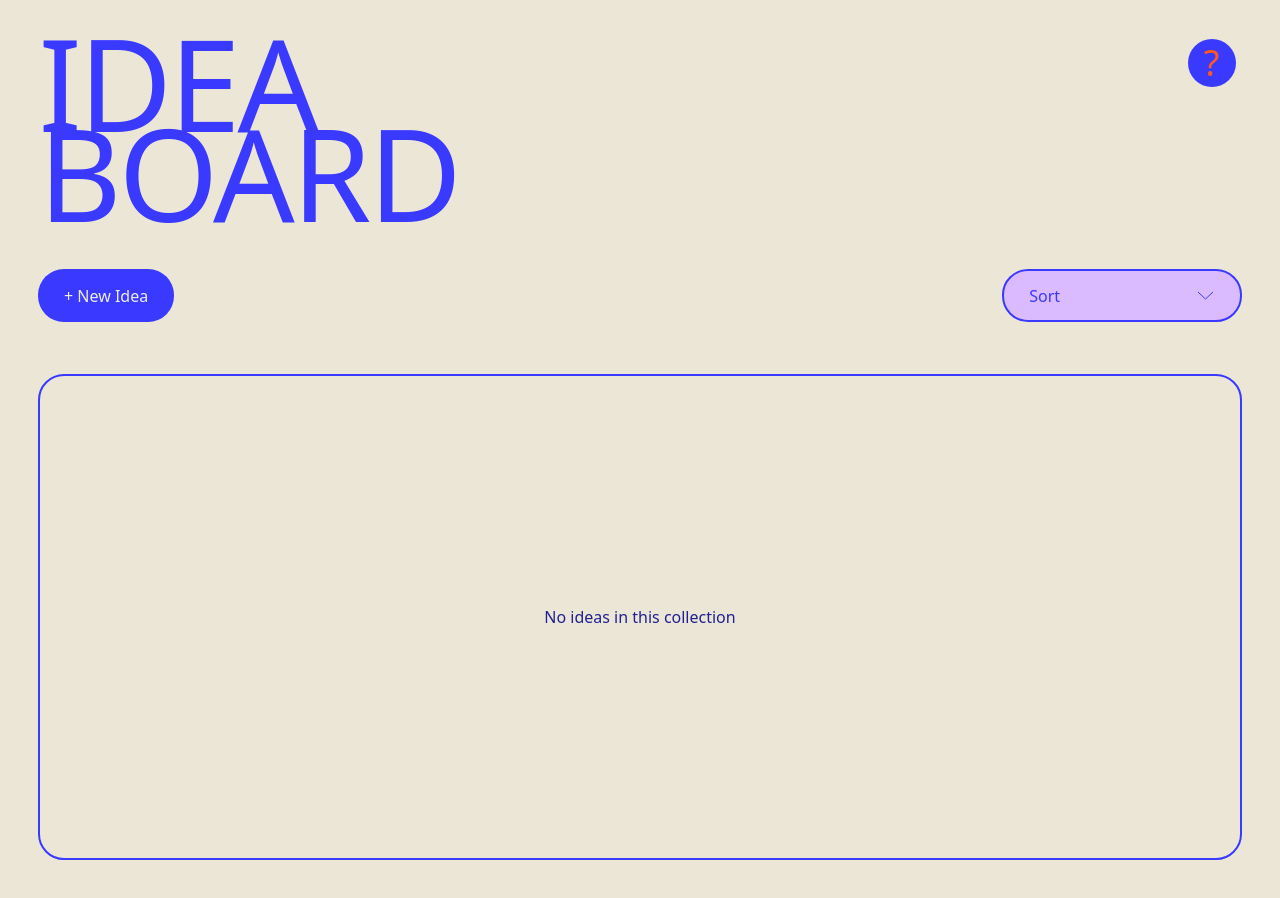
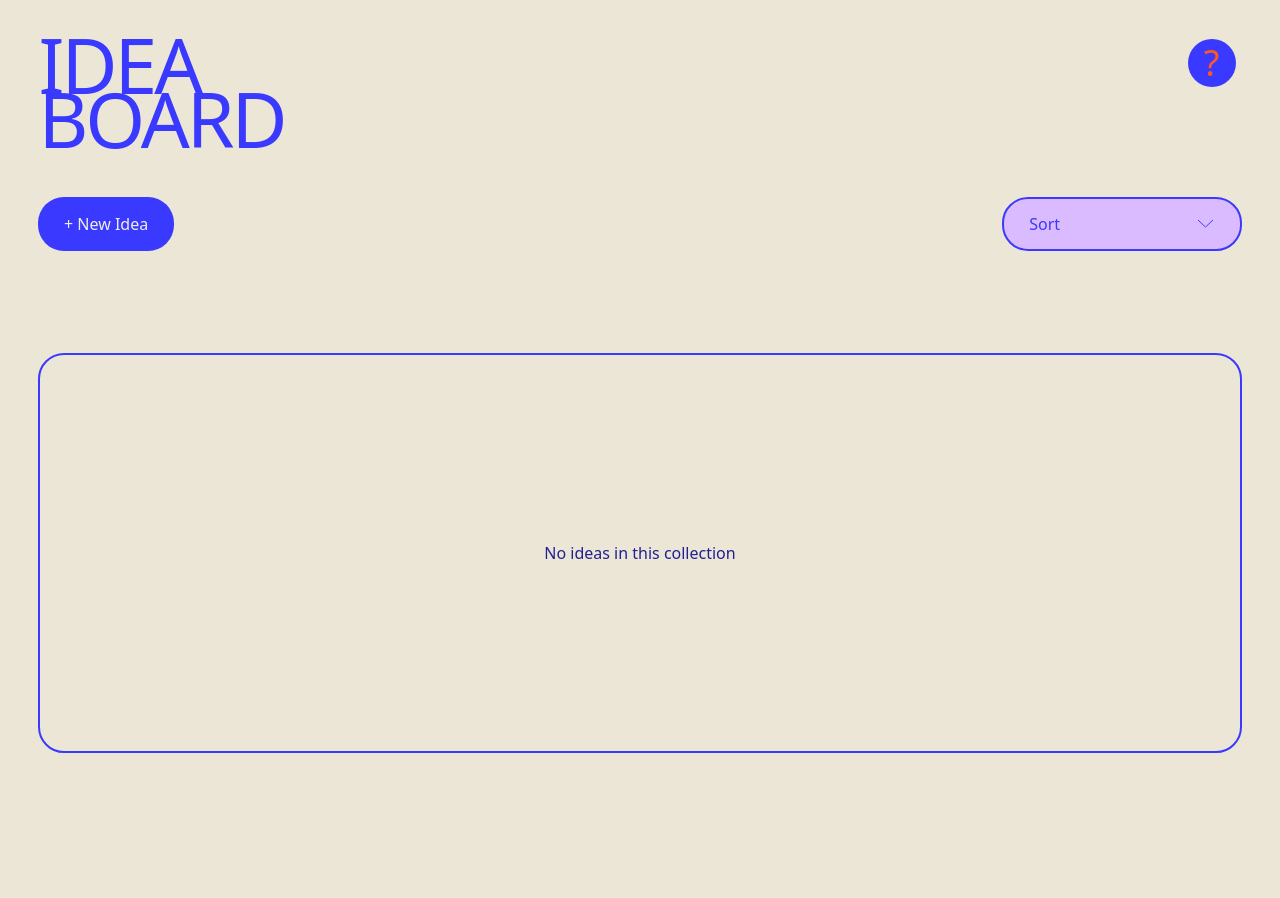
Before and after one commit to juliscapucin/idea-board, a React (Vite) app: page / in a window 1280 px wide. After the commit the page ends 800 px from the top, so only its background shows below. Built offline with nearby package versions, Linux system fonts and the light colour scheme.

Commit message:
fix no cards state

```diff
--- a/src/styles/card.css
+++ b/src/styles/card.css
@@ -1,12 +1,9 @@
 .card {
-    --card-width: calc(
-        calc(99vw - calc(2 * var(--space-md)) - calc(2 * var(--space-md))) / 3
-    );
+    min-width: 18rem;
+    aspect-ratio: square;
     position: relative;
     flex: 0 0 var(--card-width);
-    min-width: 18rem;
     max-width: 35rem;
-    aspect-ratio: square;
     background-color: var(--color-secondary);
     color: var(--color-text-dark);
     padding: var(--space-xs);
--- a/src/styles/cards-list.css
+++ b/src/styles/cards-list.css
@@ -3,17 +3,17 @@
     display: grid;
     grid-template-columns: 1fr;
     gap: var(--space-md);
-    min-height: calc(100svh - var(--header-height) - 4 * var(--space-md));
     background-color: var(--color-primary);
     border: var(--color-accent) 2px solid;
     border-radius: var(--radius-lg);
+    min-height: 50svh;
     padding: var(--space-sm);
     z-index: 1;
 }
 
 @media (min-width: 768px) {
     .cards-list__container {
-        grid-template-columns: 1fr 1fr;
+        grid-template-columns: repeat(2, 1fr);
     }
 }
 
--- a/src/styles/header.css
+++ b/src/styles/header.css
@@ -18,9 +18,9 @@
 
 @media (min-width: 768px) {
     .header__title {
-        font-size: 10vw;
+        font-size: 6vw;
         letter-spacing: -10px;
-        transition: letter-spacing 0.3s ease-in-out;
+        transition: letter-spacing 0.5s ease-in-out;
     }
 
     .header__title:hover {
--- a/src/styles/main.css
+++ b/src/styles/main.css
@@ -1,11 +1,15 @@
 body {
     padding: var(--space-xs);
     background-color: var(--color-primary);
+    min-height: 100svh;
 }
 
 .main {
     width: 100%;
     font-size: var(--text-xs);
+    height: 100%;
+    display: flex;
+    flex-direction: column;
 }
 
 @media (min-width: 768px) {
--- a/src/styles/variables.css
+++ b/src/styles/variables.css
@@ -36,7 +36,7 @@
     --radius-lg: 26px;
     --radius-circle: 50%;
 
-    --header-height: 10rem;
+    --card-height: 3rem;
 
     --text-xxs: 0.75rem;
     --text-xs: 0.875rem;
```
